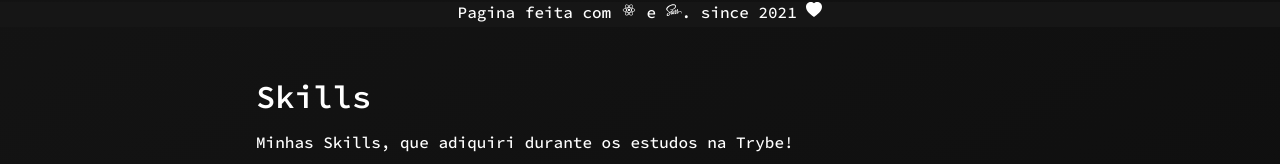
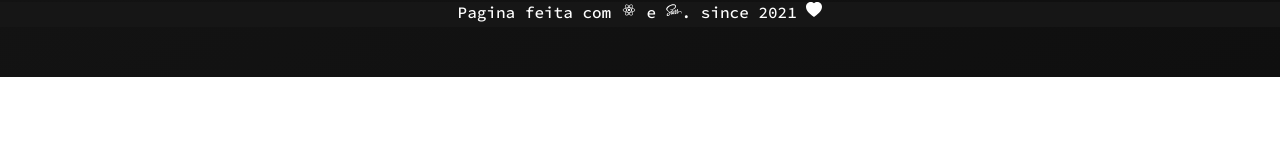
Before and after one commit to juliofilizzola/juliofilizzola-portfolio, a React (Create React App) app: page / in a window 1280 px wide. Shown: the part 773-937 px from the top of the page. After the commit the page ends 850 px from the top, so only its background shows below. Built offline with nearby package versions, Linux system fonts and the light colour scheme.

Commit message:
removendo Myskills

```diff
--- a/src/pages/Home.jsx
+++ b/src/pages/Home.jsx
@@ -3,7 +3,6 @@ import { useLocation } from 'react-router-dom';
 import AboutMyself from "../components/AboutMyself";
 import Footer from "../components/Footer";
 import Header from "../components/Header";
-import MySkills from "../components/MySkills";
 import ProjectReview from "../components/ProjectReview";
 import HomeIcon from "../image/Home.svg"
 
@@ -23,7 +22,6 @@ function Home() {
       <Header />
       <AboutMyself />
       <ProjectReview />
-      <MySkills />
       <Footer />
     </div>
   );
```
